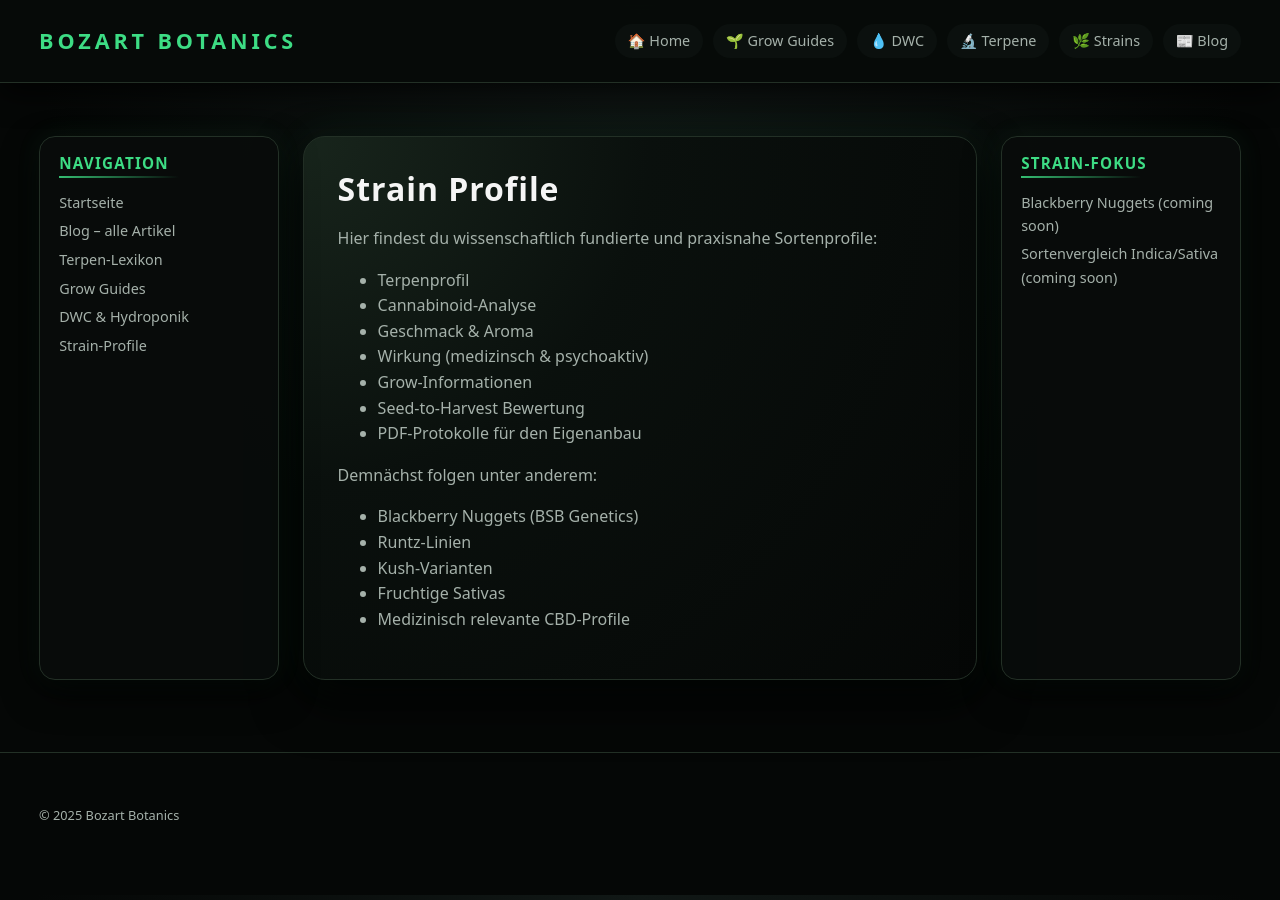
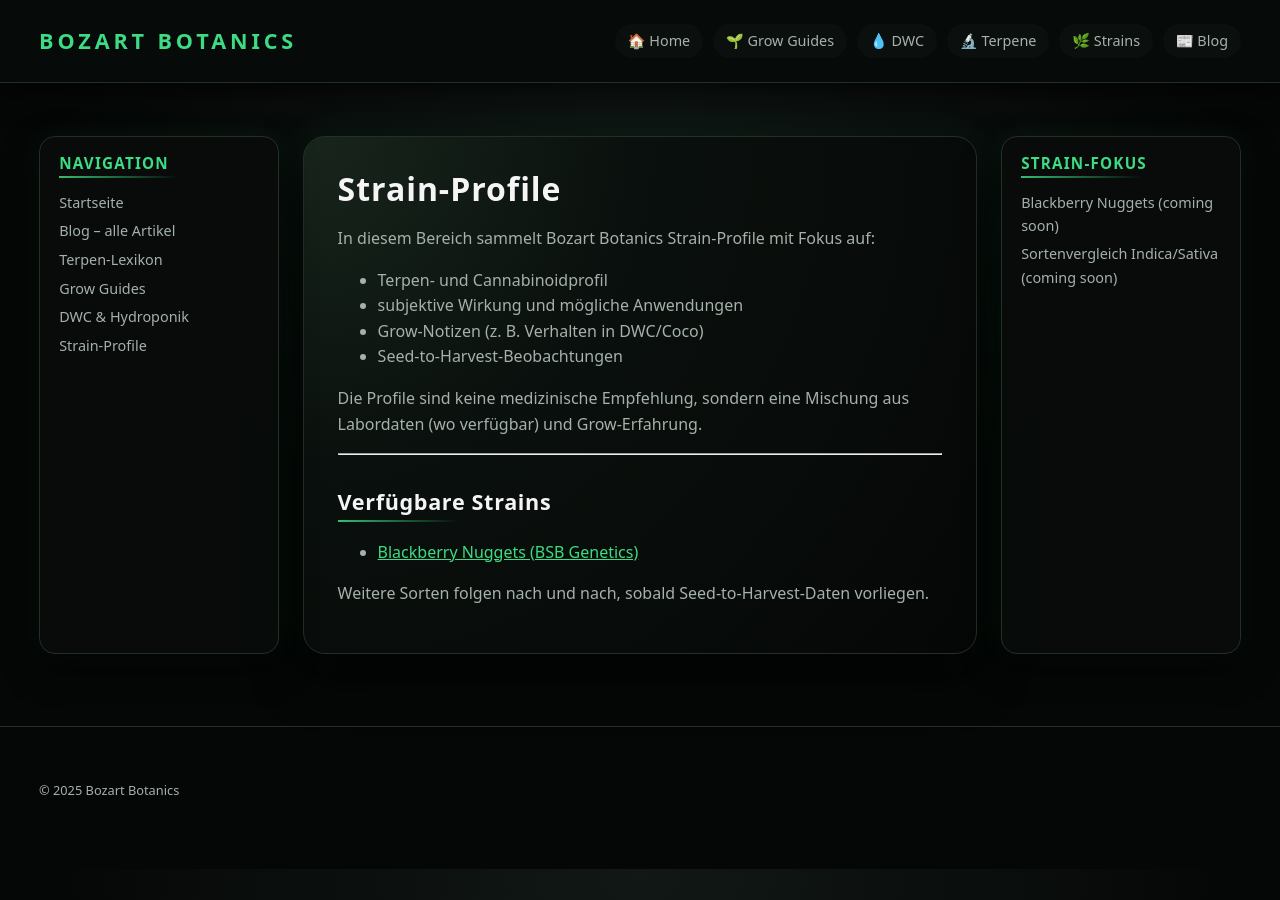
Before and after one commit to bozart-army/bozart-botanics, a Jekyll site: the page built from strains/index.md, in a window 1280 px wide. Built offline with Jekyll 4.4.1, drawn with Linux system fonts in a browser that asks for light colours.

Commit message:
Modify title and structure of strain profile page
Updated title and headings in strain profile documentation.

```diff
--- a/strains/index.md
+++ b/strains/index.md
@@ -1,26 +1,26 @@
 ---
 layout: default
-title: Strain Profile
+title: Strain-Profile
 sidebar: strains
 ---
 
+# Strain-Profile
 
-# Strain Profile
+In diesem Bereich sammelt Bozart Botanics Strain-Profile mit Fokus auf:
 
-Hier findest du wissenschaftlich fundierte und praxisnahe Sortenprofile:
+- Terpen- und Cannabinoidprofil
+- subjektive Wirkung und mögliche Anwendungen
+- Grow-Notizen (z. B. Verhalten in DWC/Coco)
+- Seed-to-Harvest-Beobachtungen
 
-- Terpenprofil
-- Cannabinoid-Analyse
-- Geschmack & Aroma
-- Wirkung (medizinsch & psychoaktiv)
-- Grow-Informationen
-- Seed-to-Harvest Bewertung
-- PDF-Protokolle für den Eigenanbau
+Die Profile sind keine medizinische Empfehlung, sondern eine Mischung aus
+Labordaten (wo verfügbar) und Grow-Erfahrung.
 
-Demnächst folgen unter anderem:
+---
 
-- Blackberry Nuggets (BSB Genetics)
-- Runtz-Linien
-- Kush-Varianten
-- Fruchtige Sativas
-- Medizinisch relevante CBD-Profile
+## Verfügbare Strains
+
+- [Blackberry Nuggets (BSB Genetics)](/bozart-botanics/strains/blackberry-nuggets/)
+
+Weitere Sorten folgen nach und nach, sobald Seed-to-Harvest-Daten
+vorliegen.
```
